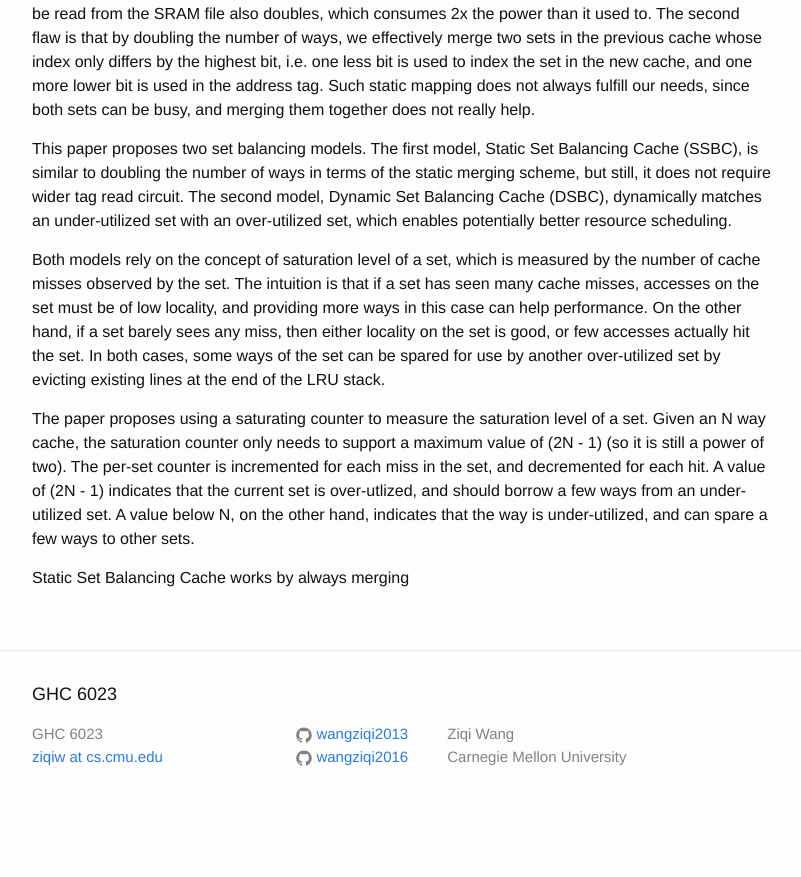
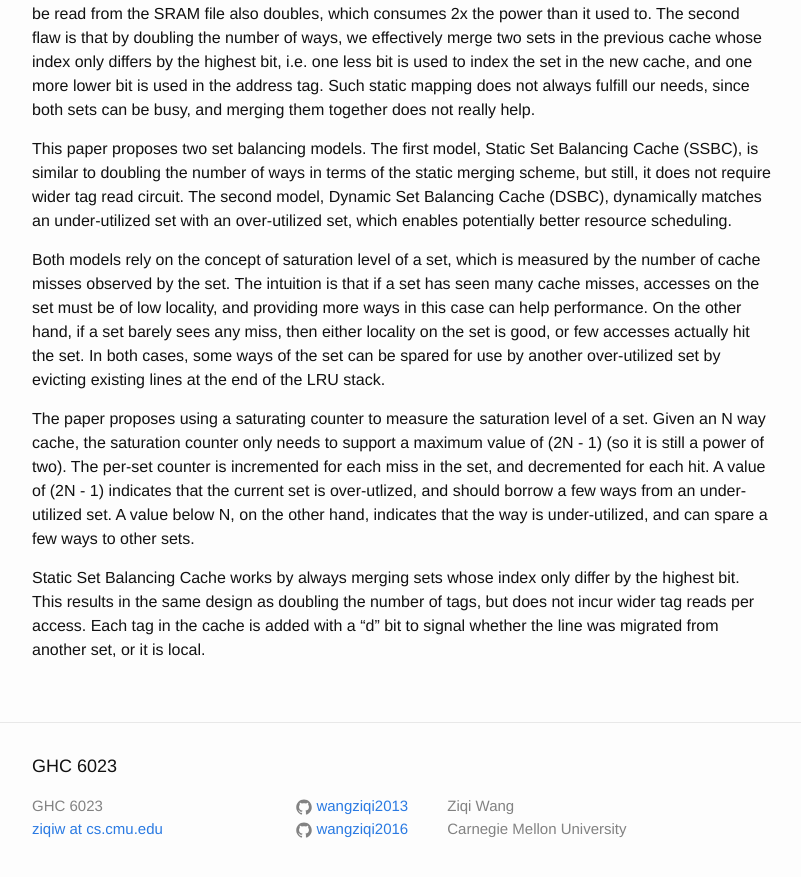
Before and after one commit to wangziqi2013/wangziqi2013.github.io, a Jekyll site: the page built from _posts/2020-05-29-sbc.markdown, in a window 1280 px wide and 900 px high, scrolled down 745 px. Shown: the top 877 px of the window, without its empty margins (238-1039 px from the left). Built offline with Jekyll 4.4.1, drawn with Linux system fonts in a browser that asks for light colours; before the commit the page ends 1573 px from its top, so only the background shows below that.

Commit message:
Adding d bit

```diff
--- a/_posts/2020-05-29-sbc.markdown
+++ b/_posts/2020-05-29-sbc.markdown
@@ -45,4 +45,6 @@ counter is incremented for each miss in the set, and decremented for each hit. A
 current set is over-utlized, and should borrow a few ways from an under-utilized set. A value below N, on the other hand,
 indicates that the way is under-utilized, and can spare a few ways to other sets.
 
-Static Set Balancing Cache works by always merging
+Static Set Balancing Cache works by always merging sets whose index only differ by the highest bit. This results in the
+same design as doubling the number of tags, but does not incur wider tag reads per access. Each tag in the cache
+is added with a "d" bit to signal whether the line was migrated from another set, or it is local.
```
